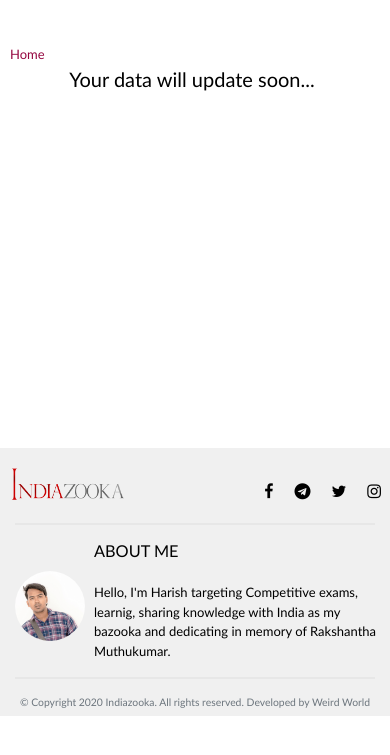
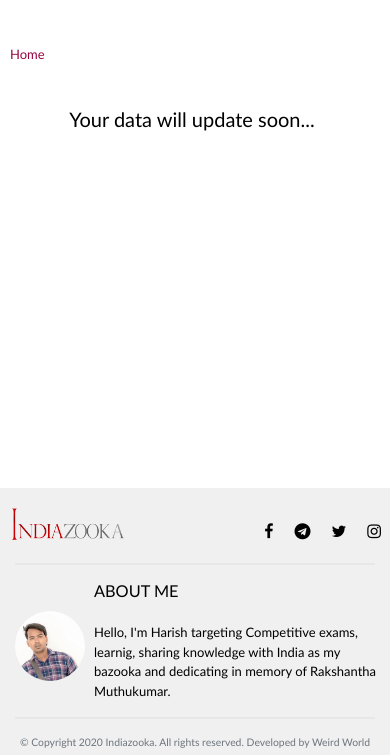
Before and after one commit to kesavanr07/indiazooka, a PHP site: page /context.php in a window 390 px wide. Shown: the part 55-810 px from the top of the page. Run offline with PHP 8.4, Linux system fonts and the light colour scheme; data that the repository does not hold is empty.

Commit message:
Added margin top for list group

```diff
--- a/public/css/homepage.css
+++ b/public/css/homepage.css
@@ -603,6 +603,9 @@ hr {
 	.nav-link-tag{
 		margin-bottom: 0px;
 	}
+	.list-group {
+		margin-top: 40px;
+	}
 }
 
 @media only screen and (max-width: 355px) {
```
